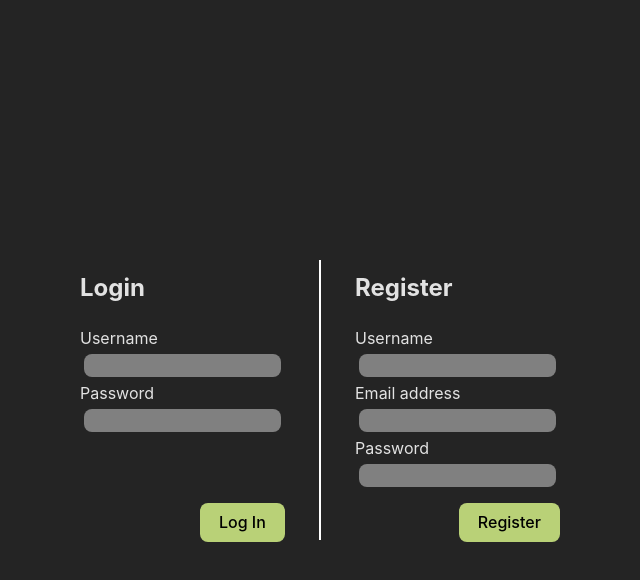
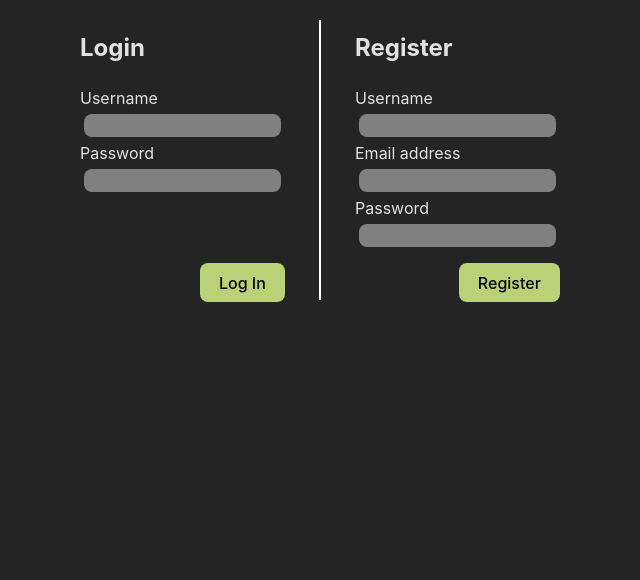
Before and after one commit to AshCaiH/cn-w9-authentication_front-end, a React (Vite) app: page / in a window 1280 px wide. Shown: the top 580 px of the page, without its empty margins (320-960 px from the left). Built offline with nearby package versions, Linux system fonts and the light colour scheme.

Commit message:
enhance: add addtional styling to login-modal elements

```diff
--- a/src/components/login-modal/login-modal.css
+++ b/src/components/login-modal/login-modal.css
@@ -18,8 +18,11 @@ button:hover {
 .form {
     display: grid;
     width: 500px;
+    height: fit-content;
     grid-template-columns: 45% 10% 45%;
     justify-self: center;
+    margin: 20px;
+    row-gap: 30px;
 }
 
 .form-section {
@@ -48,7 +51,6 @@ button:hover {
     border-radius: 8px;
     margin: 4px;
     padding: 4px;
-    outline-style: none;
 }
 
 .form-item input:hover {
@@ -56,6 +58,16 @@ button:hover {
 }
 
 .form-item input:focus {
-    border-style: none;
     background-color: white;
 }
+
+.form-item input:focus-visible {
+    background-color: white;
+}
+
+.error-message {
+    background-color: rgb(141, 51, 51);
+    grid-column-start: 1;
+    grid-column-end: 4;
+    padding: 12px;
+}
--- a/src/index.css
+++ b/src/index.css
@@ -25,7 +25,6 @@ a:hover {
 body {
   margin: 0;
   display: flex;
-  place-items: center;
   min-width: 320px;
   min-height: 100vh;
 }
```
